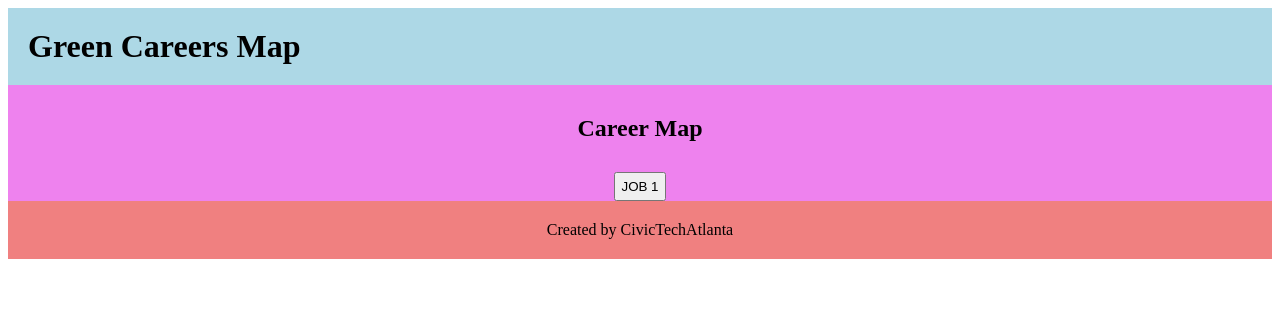
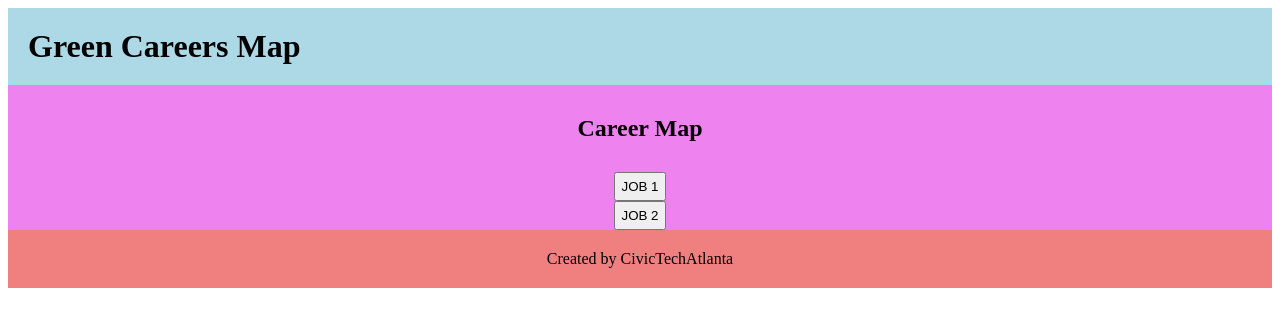
Before and after one commit to CivicTechAtlanta/proj-green-careers-map, a React (Vite) app in the folder front-end/: page / in a window 1280 px wide. Shown: the top 326 px of the page. Built offline with nearby package versions, Linux system fonts and the light colour scheme.

Commit message:
Added ability to close modals by clicking outside or typing ESCAPE

```diff
--- a/front-end/src/components/App/App.jsx
+++ b/front-end/src/components/App/App.jsx
@@ -1,4 +1,4 @@
-import { useState } from "react";
+import { useState, useEffect } from "react";
 import Header from "../Header/Header";
 import Home from "../Home/Home";
 import Footer from "../Footer/Footer";
@@ -17,6 +17,26 @@ function App() {
     setActiveModal("");
   };
 
+  useEffect(() => {
+    const handleEscClose = (e) => {
+      if (e.key === "Escape") closeModal();
+    };
+
+    const handleClickOutside = (e) => {
+      if (e.target.classList.contains("modal")) {
+        closeModal();
+      }
+    };
+
+    window.addEventListener("keydown", handleEscClose);
+    window.addEventListener("click", handleClickOutside);
+
+    return () => {
+      window.removeEventListener("keydown", handleEscClose);
+      window.removeEventListener("click", handleClickOutside);
+    };
+  }, []);
+
   return (
     <div className="app">
       <div className="app__content">
--- a/front-end/src/components/Home/Home.jsx
+++ b/front-end/src/components/Home/Home.jsx
@@ -1,13 +1,11 @@
-import Occupation from "../Occupation/Occupation";
+import JobMap from "../JobMap/JobMap";
 import "./Home.css";
 
 function Home({ onJobInfoClick }) {
   return (
     <section className="home">
       <h2 className="home__title">Career Map</h2>
-      <div className="home__job-map">
-        <Occupation onJobInfoClick={onJobInfoClick} />
-      </div>
+      <JobMap onJobInfoClick={onJobInfoClick} />
     </section>
   );
 }
--- /dev/null
+++ b/front-end/src/components/JobMap/JobMap.jsx
@@ -0,0 +1,13 @@
+import Occupation from "../Occupation/Occupation";
+import "./JobMap.css";
+
+function JobMap({ onJobInfoClick }) {
+  return (
+    <div className="map">
+      <Occupation onJobInfoClick={onJobInfoClick} value="1" />
+      <Occupation onJobInfoClick={onJobInfoClick} value="2" />
+    </div>
+  );
+}
+
+export default JobMap;
--- a/front-end/src/components/Occupation/Occupation.jsx
+++ b/front-end/src/components/Occupation/Occupation.jsx
@@ -1,6 +1,6 @@
 import "./Occupation.css";
 
-function Occupation({ onJobInfoClick }) {
+function Occupation({ onJobInfoClick, value }) {
   return (
     <div>
       <button
@@ -8,7 +8,7 @@ function Occupation({ onJobInfoClick }) {
         type="button"
         onClick={onJobInfoClick}
       >
-        JOB 1
+        JOB {value}
       </button>
     </div>
   );
```
Also changed, not shown: front-end/src/components/JobMap/JobMap.css (added).
